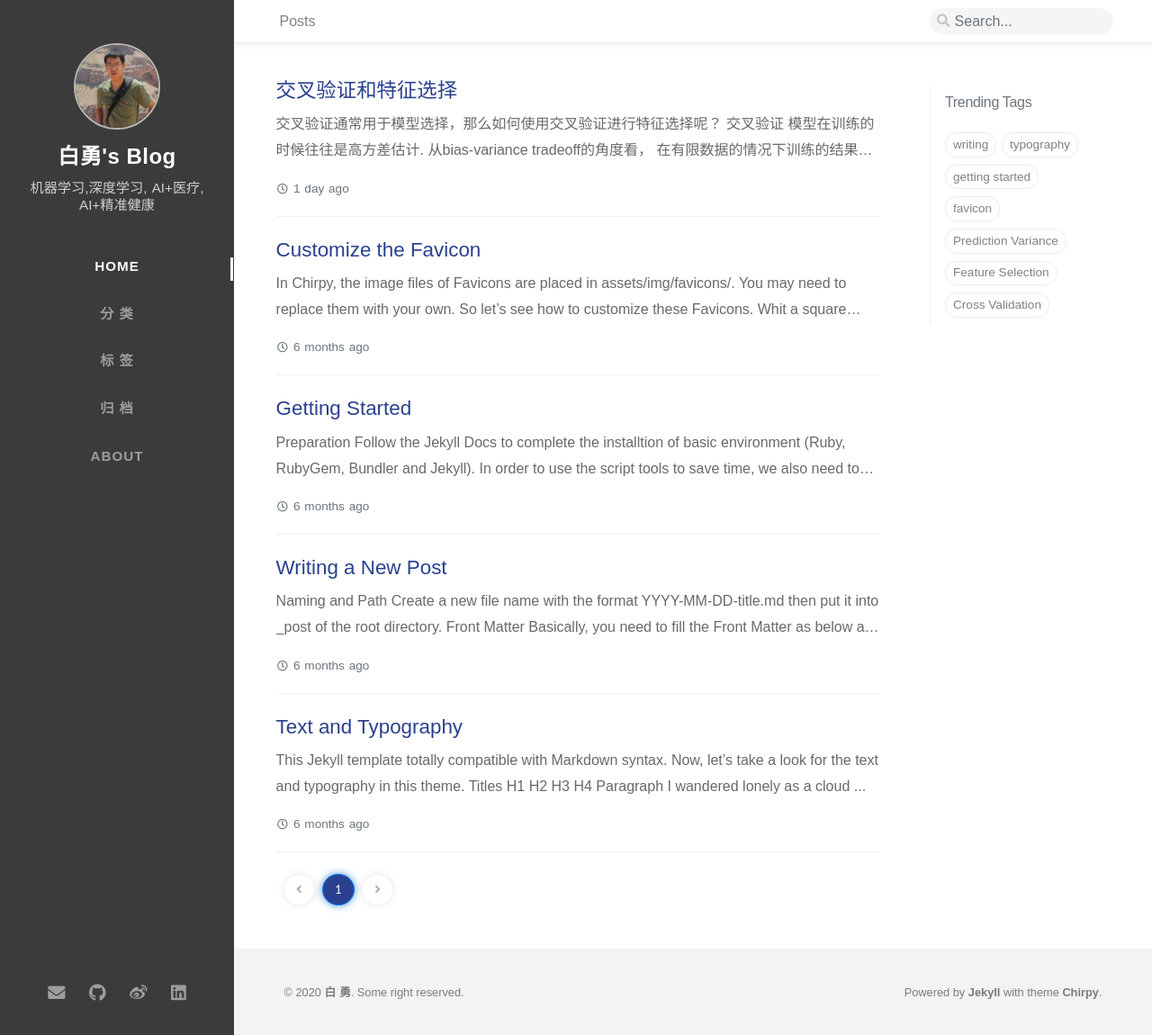
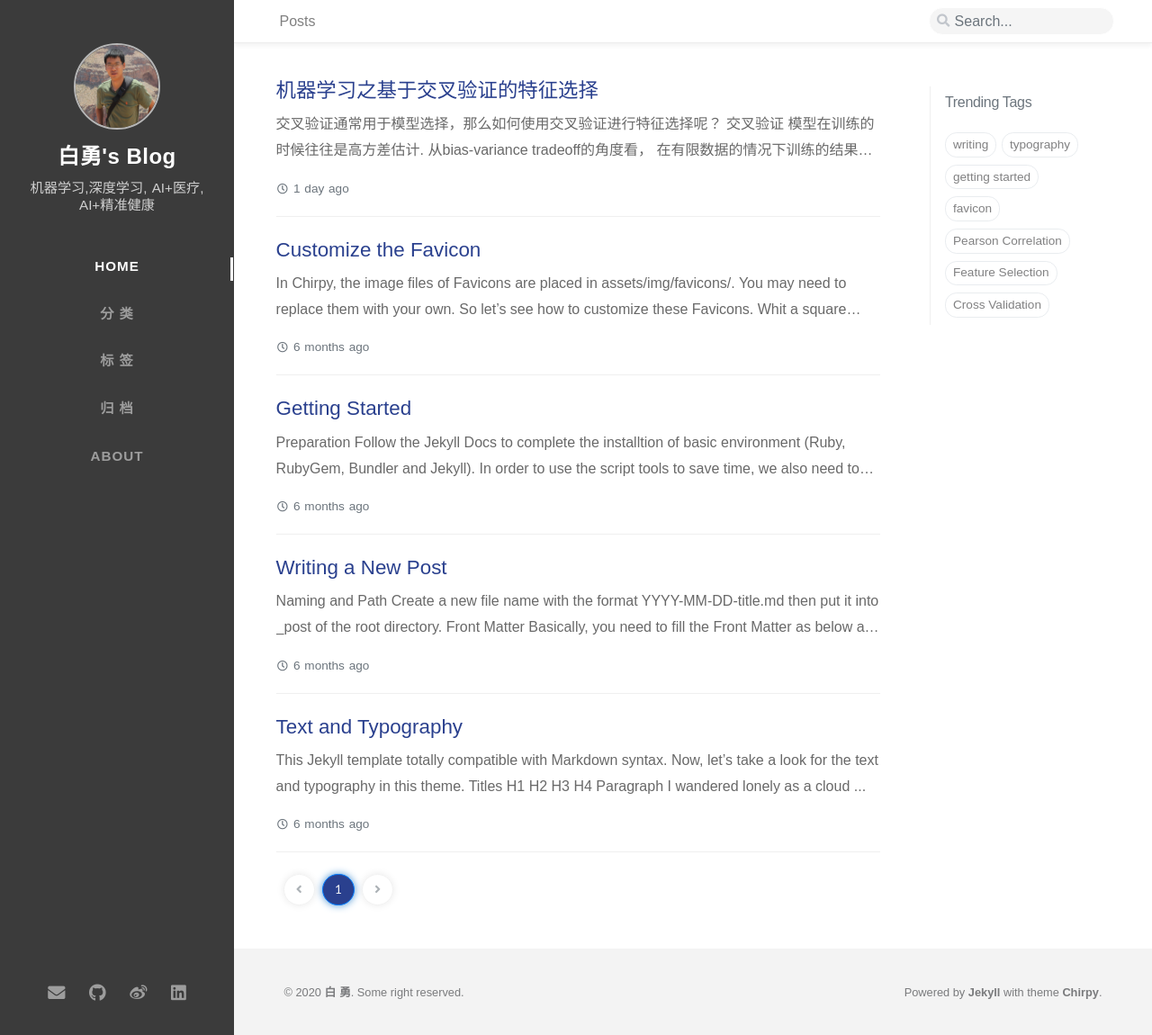
Before and after one commit to y-bai/y-bai.github.io, a Jekyll site: the page built from index.html, in a window 1280 px wide and 1150 px high. Shown: the whole window at 90% size. Built offline with Jekyll 4.4.1, drawn with Linux system fonts in a browser that asks for light colours; nearby versions of some CDN libraries; some web fonts are replaced; the list of posts is cut into pages by our own code; comment, search, counter and statistics services are not loaded; some of the changed lines change nothing that is shown.

Commit message:
add post

````diff
--- a/_posts/2020-02-24-cross-validation-and-feature-selection.md
+++ b/_posts/2020-02-24-cross-validation-and-feature-selection.md
@@ -1,8 +1,8 @@
 ---
-title: "交叉验证和特征选择"
+title: "机器学习之基于交叉验证的特征选择"
 date: 2020-02-24 04:21:00 +0800
 categories: [Machine Learning, Feature Selection]
-tags: [Feature Selection, Cross Validation, Prediction Variance]
+tags: [Feature Selection, Cross Validation, Pearson Correlation]
 ---
 
 交叉验证通常用于模型选择，那么如何使用交叉验证进行特征选择呢？
@@ -67,16 +67,127 @@
 回到刚刚提出的问题，如果我们先对整个数据集进行了特征选择（或predictor selection / variable selection）然后再通过交叉验证来评估模型性能（这个时候模型的性能将以均值($ \pm $标准差)的形式出现），那么最后的交叉验证的测试结果将会有偏差。换句话说，**我们的k-fold交叉验证的准确性会被高估（即overfiting）**。 （参考[这里][1]）
 
 以下数据来自 Kaggle: https://www.kaggle.com/kumargh/pimaindiansdiabetescsv/data.
-### 交叉验证的错误姿势
 
-### 交叉验证的争取姿势
+完整的代码可以移步到[我的github](https://github.com/y-bai/machine-learning/blob/master/cross-validation-feature-selection.ipynb).
+
+### 交叉验证进行特征选择的错误姿势
+先来看看交叉验证进行特征选择的错误姿势：
+
+```python
+# 通过pandas来调用pearson correlation
+kfold_score = []
+# 5-fold cross validation
+kf = KFold(n_splits=5, shuffle=True, random_state=123)
+
+for train_index, test_index in kf.split(np.arange(len(df_data))):
+
+    # 对整个数据集进行特征选择 （错误的方式）
+    # 使用pearson correlation
+    cor = df_data.corr()
+    #Correlation with output variable
+    cor_target = abs(cor["Class"]).values
+    #Selecting highly correlated features
+    relevant_features = cor_target.argsort()[-5:][::-1]
+    sel_feat_name = list(np.array(list(df_data.columns))[relevant_features])
+    y = df_data['Class'].values
+    sel_feat_name.remove('Class')
+    print(sel_feat_name)
+    sel_x_feat_dat = df_data[sel_feat_name].values
+
+    x_train, x_test = sel_x_feat_dat[train_index], sel_x_feat_dat[test_index]
+    y_train, y_test = y[train_index], y[test_index]
+
+    # 预测
+    clf = LogisticRegression(random_state=0, solver='liblinear', max_iter=200).fit(x_train, y_train)
+    kfold_score.append(clf.score(x_test, y_test))
+
+kfold_score_arr = np.array(kfold_score)
+print('5-fold sorce: {}'.format(kfold_score_arr))
+print('avg score: {}'.format(np.mean(kfold_score_arr)))
+```
+1. 首先构建5-fold的交叉验证集（集训练集合测试集）；
+2. 其次，基于最大相关系数选择最相关的特征。
+
+可以看出，我们使用的是**整个数据集（训练集+测试集）**计算相关系数，然后选择相对于response variable相关性最大的4个特征。
+
+但是这样做是错误的，我们应该在训练集上进行特征选择（计算相关系数）而不碰测试集。
+
+3. 使用选出的4个特征的训练集训练逻辑回归模型，并在测试集上计算模型的准确率。
+
+**由于我们使用完整数据集进行特征选择，所以在交叉验证的每一次循环中选择的特征都是一样的，这就是使用交叉验证进行特征选择普遍出现的错误**，下面是输出：
+```
+['Glucose', 'BMI', 'Age', 'Pregnancies']
+['Glucose', 'BMI', 'Age', 'Pregnancies']
+['Glucose', 'BMI', 'Age', 'Pregnancies']
+['Glucose', 'BMI', 'Age', 'Pregnancies']
+['Glucose', 'BMI', 'Age', 'Pregnancies']
+5-fold sorce: [0.77272727 0.75974026 0.7012987  0.78431373 0.78431373]
+avg score: 0.7604787369493251
+```
+
+### 交叉验证进行特征选择的正确姿势
+
+正确的做法是，在进行特征选择的时候（也就是计算相关系数的时候）我们不使用整个数据集。相反，在交叉验证的每次循环中**使用训练集进行特征选择**。这样在每次进行特征选择时所使用的数据集不同，那么每次循环选择的特征列表页可能不一样：
+
+```python
+# 通过pandas来调用pearson correlation
+kfold_score = []
+# 5-fold cross validation
+kf = KFold(n_splits=5, shuffle=True, random_state=123)
+
+for train_index, test_index in kf.split(np.arange(len(df_data))):
+
+    # 对整个数据集进行特征选择 （错误的方式）
+    # 使用pearson correlation
+    train_df = df_data.iloc[train_index, :]
+    test_df = df_data.iloc[test_index, :]
+
+    cor = train_df.corr()
+    #Correlation with output variable
+    cor_target = abs(cor["Class"])
+    #Selecting highly correlated features
+    relevant_features = cor_target.argsort()[-5:][::-1]
+    sel_feat_name = list(np.array(list(df_data.columns))[relevant_features])
+    y = df_data['Class'].values
+    sel_feat_name.remove('Class')
+
+    print(sel_feat_name)
+
+    x_train, x_test = train_df[sel_feat_name].values, test_df[sel_feat_name].values
+    y_train, y_test = y[train_index], y[test_index]
+
+    # 预测
+    clf = LogisticRegression(random_state=0, solver='liblinear', max_iter=200).fit(x_train, y_train)
+    kfold_score.append(clf.score(x_test, y_test))
+
+kfold_score_arr = np.array(kfold_score)
+print('5-fold sorce: {}'.format(kfold_score_arr))
+print('avg score: {}'.format(np.mean(kfold_score_arr)))
+```
+
+输出结果如下：
+```
+['Glucose', 'BMI', 'Age', 'SkinThickness']
+['Glucose', 'BMI', 'Age', 'Pregnancies']
+['Glucose', 'BMI', 'Age', 'Pregnancies']
+['Glucose', 'BMI', 'Pregnancies', 'SkinThickness']
+['Glucose', 'BMI', 'Age', 'Pregnancies']
+5-fold sorce: [0.76623377 0.75974026 0.7012987  0.79084967 0.78431373]
+avg score: 0.7604872251931075
+```
+
+可以看出，每次循环选择的特征列表并不相同。那么新的问题来了：每次循环的特征都是不一样的，我们应该怎么选择呢？答案是对每一个特征使用**最大投票 majority voting**。 比如上面结果中，我们最终使用的特征列表是 `['Glucose', 'BMI', 'Age', 'Pregnancies']`， 这些特征在交叉验证的5次循环中分别出现的次数是：5， 5，4，4.
+
+以上才是交叉验证进行特征选择的正确姿势。需要注意的是，这里使用的交叉验证**只是进行了特征选择，没有进行模型选择**。如果需要进行模型选择，还要在每个交叉验证的循环中，在完成特征选择后再进行模型选择。 总的来说，每个交叉验证循环内的处理过程是：交叉验证生成训练集和测试集->基于训练集进行特征选择->特征选择后的训练集进行模型训练（如果需要模型选择，就在这个部分进行）->使用特征选择后的测试集评估模型。
 
 ### 哪些预处理可以先用交叉验证前完成？
 
+凡是可以基于单一样本进行数据处理的预处理都可以在交叉验证循环外进行，比如数据清理，数据平滑等只要不影响其他样本的处理都可以在交叉验证循环外进行。
+
+如果预处理是样本批量进行，那么这样的预处理就必须在交叉验证循环内进行，比如中心化(centering即使得均值为0)，归一化/标准化(StandardScale)，特征选择等。
+
 # 参考
 
+
 [1]: https://thatdatatho.com/2018/10/04/cross-validation-the-wrong-way-right-way-feature-selection/
-
-# DEMO
-
-https://zhuanlan.zhihu.com/p/74198735
+[2]: [The wrong way and the right way to do cross-validation ](https://web.stanford.edu/class/stats202/content/lab11)
--- /dev/null
+++ b/tags/pearson-correlation.html
@@ -0,0 +1,5 @@
+---
+layout: tag
+title: Pearson Correlation
+tag: Pearson Correlation
+---
--- a/tags/prediction-variance.html
+++ /dev/null
@@ -1,5 +0,0 @@
----
-layout: tag
-title: Prediction Variance
-tag: Prediction Variance
----
````
